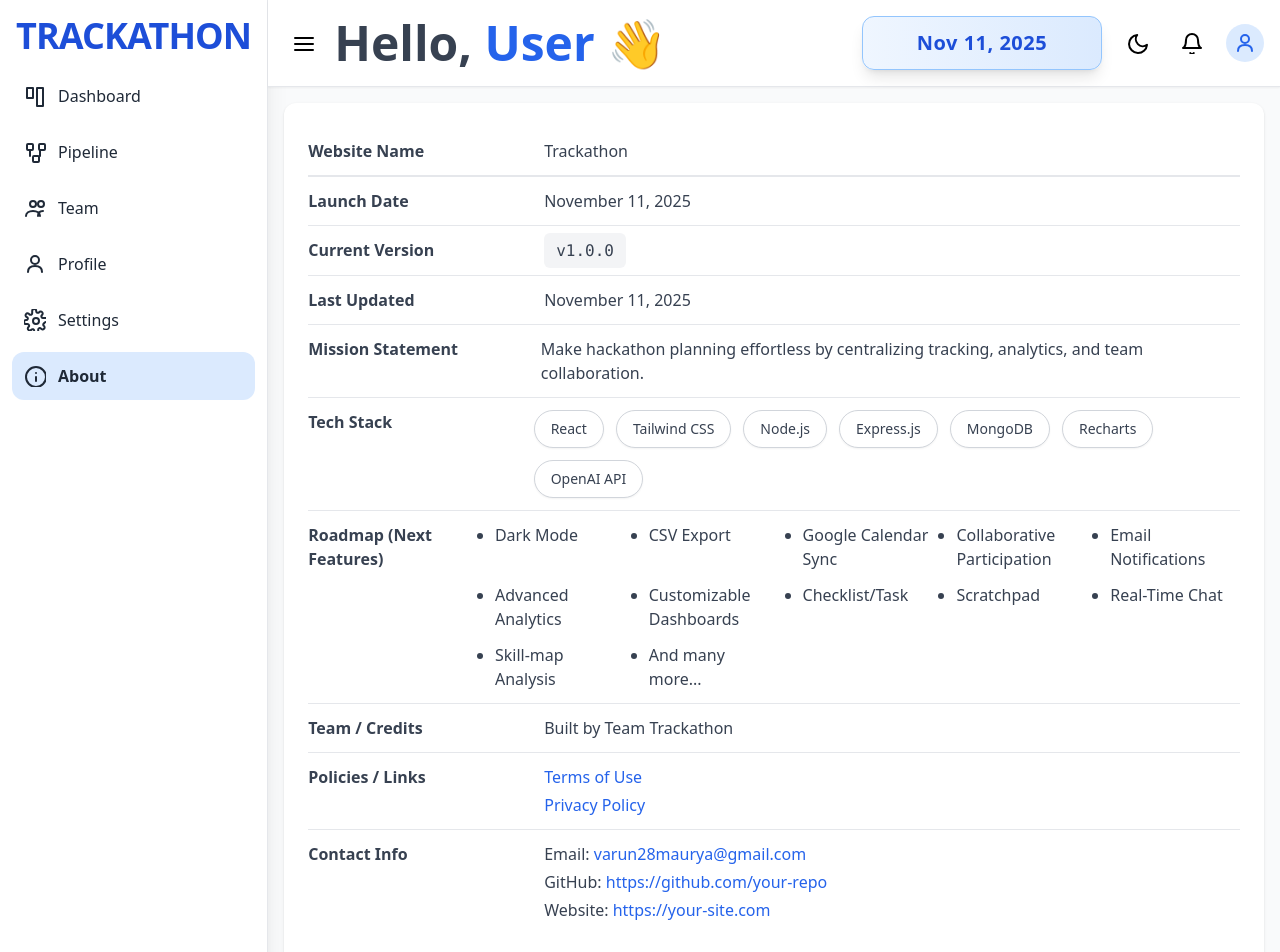
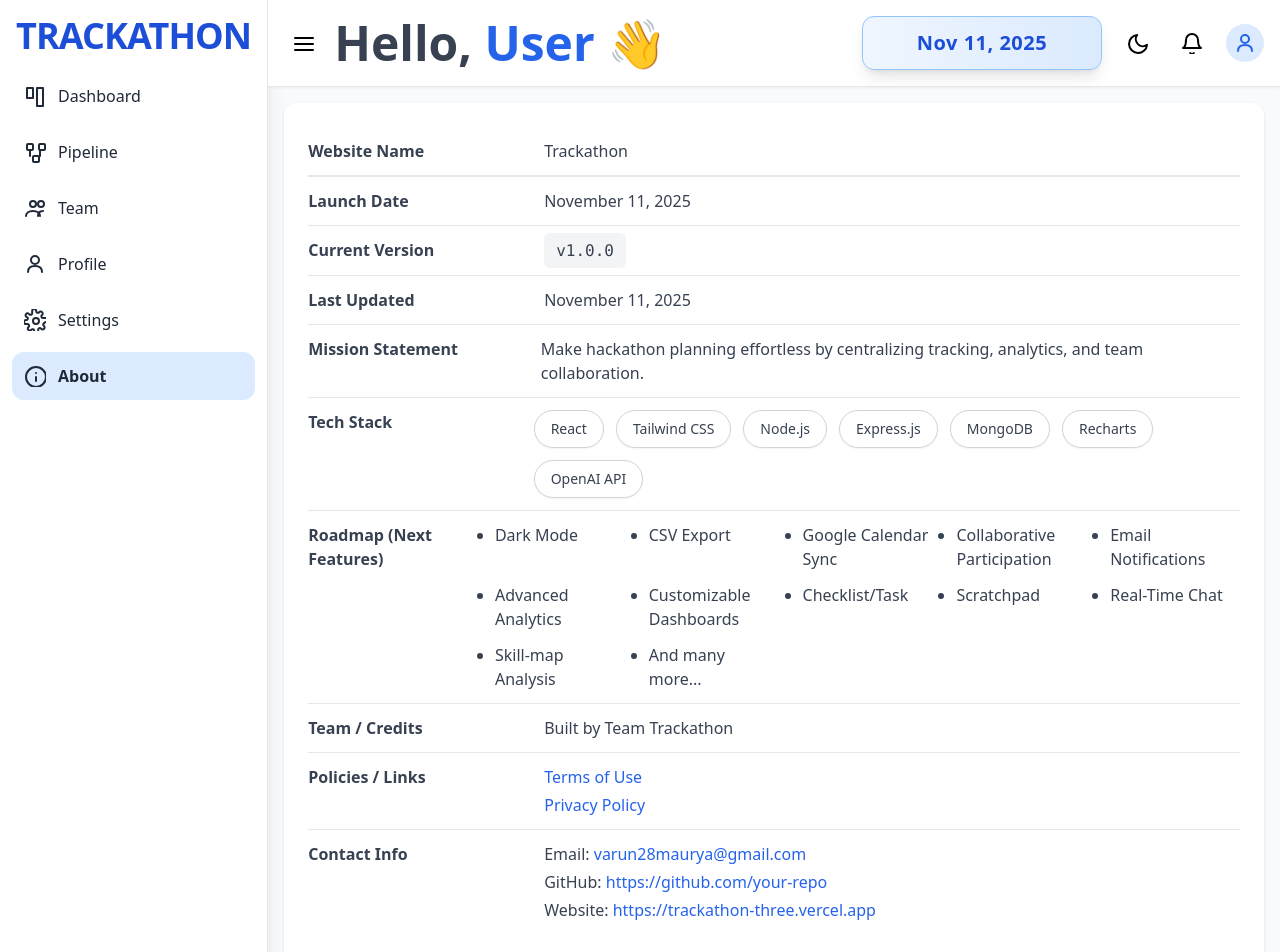
Before and after one commit to Varun28Maurya/Minor-Project, a React (Create React App) app: page /main/about in a window 1280 px wide. Shown: the top 952 px of the page. Built offline with nearby package versions, Linux system fonts and the light colour scheme; no server answers.

Commit message:
Update About.jsx

```diff
--- a/src/Pages/About.jsx
+++ b/src/Pages/About.jsx
@@ -38,7 +38,7 @@ const webInfo = {
     contact: {
         email: "varun28maurya@gmail.com",
         github: "https://github.com/your-repo",
-        website: "https://your-site.com",
+        website: "https://trackathon-three.vercel.app",
     },
 };
 
```
